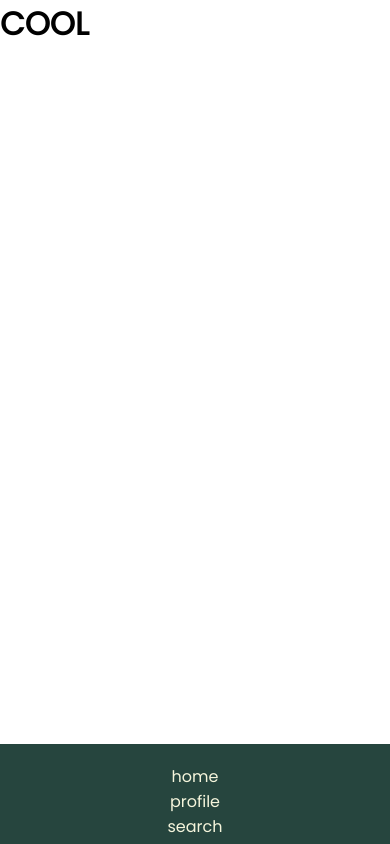
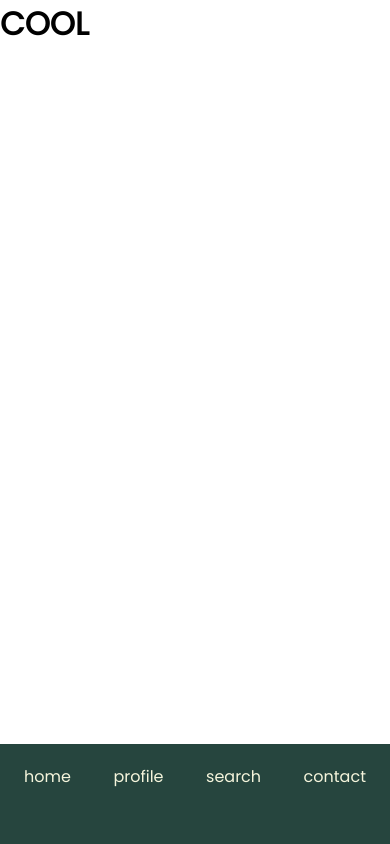
Before and after one commit to EricOlaf/pi-angular, an Angular app: page / in a window 390 px wide. Built offline with nearby package versions, Linux system fonts and the light colour scheme.

Commit message:
fixed footer

```diff
--- a/src/app/footer/footer.component.css
+++ b/src/app/footer/footer.component.css
@@ -5,7 +5,7 @@
     display: flex;
     background-color: #26453E;
     color: #fff;
-    padding: 20px;
+    padding: 20px 24px;
     height: 100px;
     justify-content: space-between;
     position: fixed;
@@ -38,6 +38,6 @@
 @media (max-width: 768px) {
     .footer {
         text-align: center;
-        flex-direction: column;
+        padding: 20px 24px;
     }
 }
```
